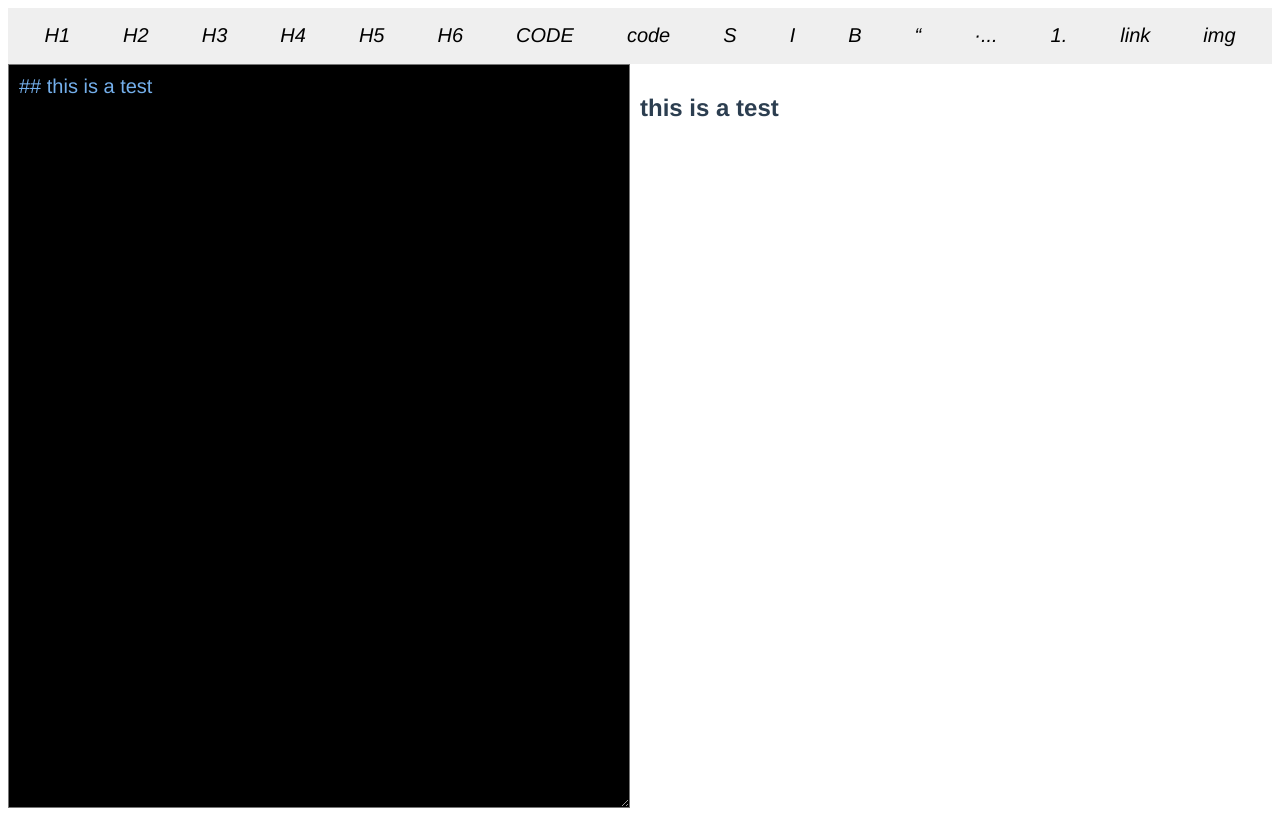
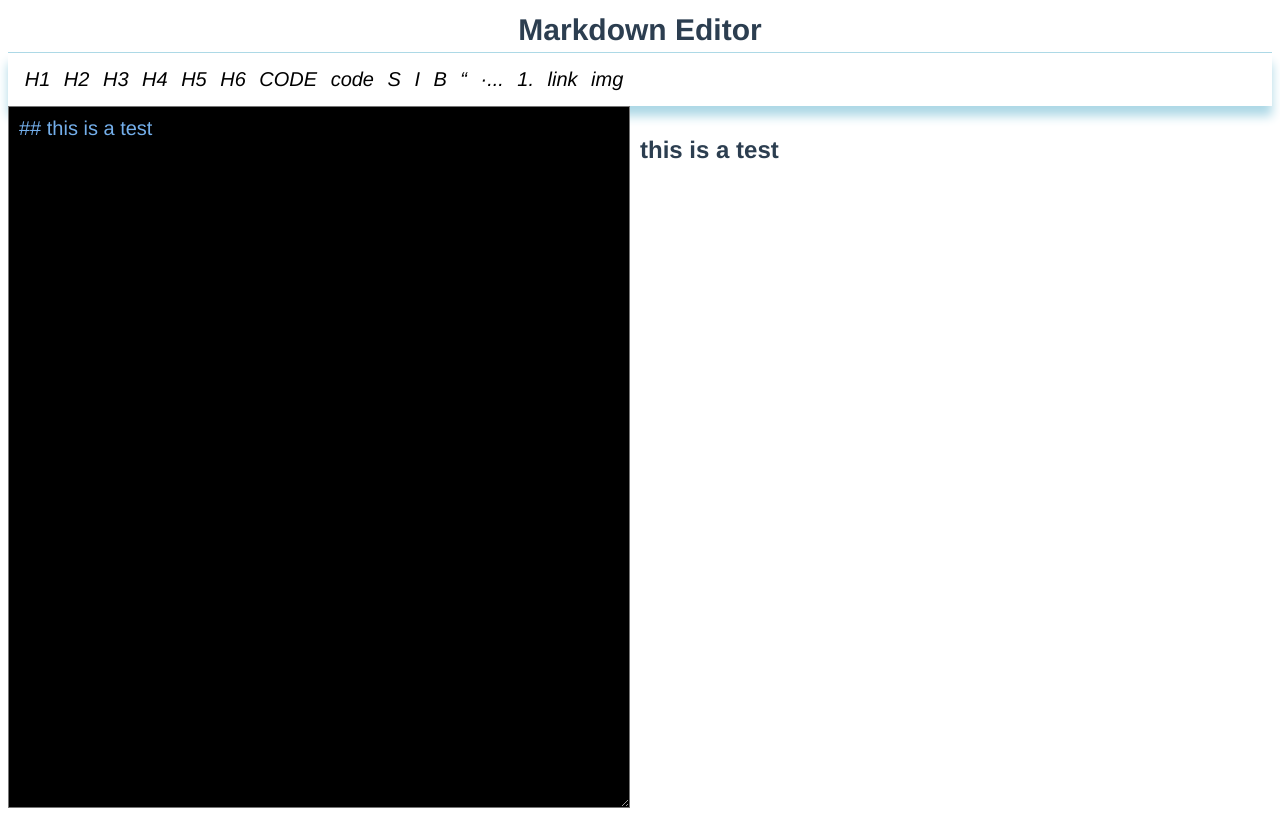
Before and after one commit to code-killerr/tech-training-camp-frontend, a Vue app: page / in a window 1280 px wide. Built offline with nearby package versions, Linux system fonts and the light colour scheme.

Commit message:
add title text

```diff
--- a/src/App.vue
+++ b/src/App.vue
@@ -1,5 +1,6 @@
 <template>
   <div class="container">
+  <div class="big_title"><span style="width:100%;font-size:30px"><b>Markdown Editor</b></span></div>
     <div id="title" class="title_area">
       <titlebar @click_button="get_button"></titlebar>
     </div>
@@ -100,7 +101,8 @@ export default defineComponent({
 .title_area{
   height:60px;
   width: 100%;
-  background-color:#efefef;
+  box-shadow:0px 10px 10px lightblue;
+  /* background-color:#efefef; */
 }
 .editor_area {
   width: 50%;
@@ -125,5 +127,12 @@ body{
 html{
   height: 100%;
 }
-
+.big_title{
+  width: 100%;
+  height: 50px;
+  text-align: center;
+  border-bottom: 1px solid lightblue;
+  display:flex;
+  align-items: center;
+}
 </style>
--- a/src/components/title.vue
+++ b/src/components/title.vue
@@ -53,7 +53,7 @@ export default defineComponent({
 
 .title_style{
     display:flex;
-    width: 100%;
+    width: 50%;
     height: 100%;
     font-family: Avenir, Helvetica, Arial, sans-serif;
     -webkit-font-smoothing: antialiased;
@@ -62,6 +62,7 @@ export default defineComponent({
     font-size: 20px;
     padding: 10px;
     box-sizing:border-box;
+
 }
 .button_style{
     flex-grow: 1;
@@ -75,10 +76,11 @@ export default defineComponent({
     align-items: center;
     justify-content: center;
     text-align: center;
+
 }
 .button_style:hover{
-    box-shadow:0 0 10px 3px lightblue;
-    border: 1px solid lightblue;
+    box-shadow:0 0 5px 3px lightblue;
+    /* border: 1px solid lightblue; */
 }
 .button_style:active{
     /* box-shadow:0 0 -10px -5px lightblue; */
```
Also changed, not shown: 1 other file (tests, documents, lock files or other folders).
